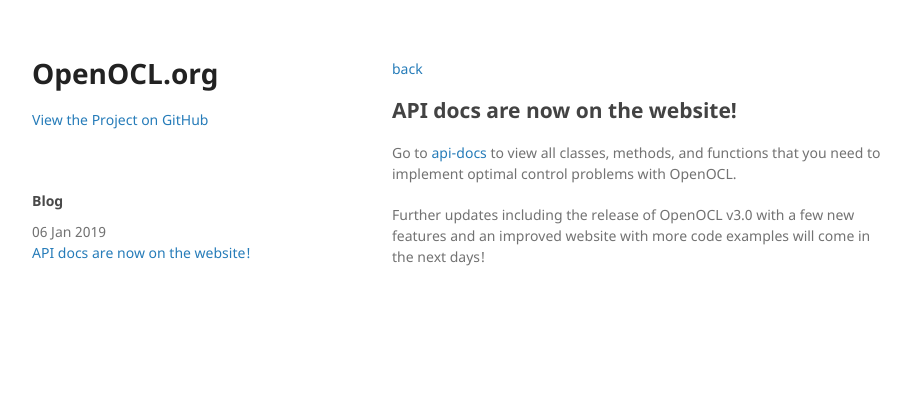
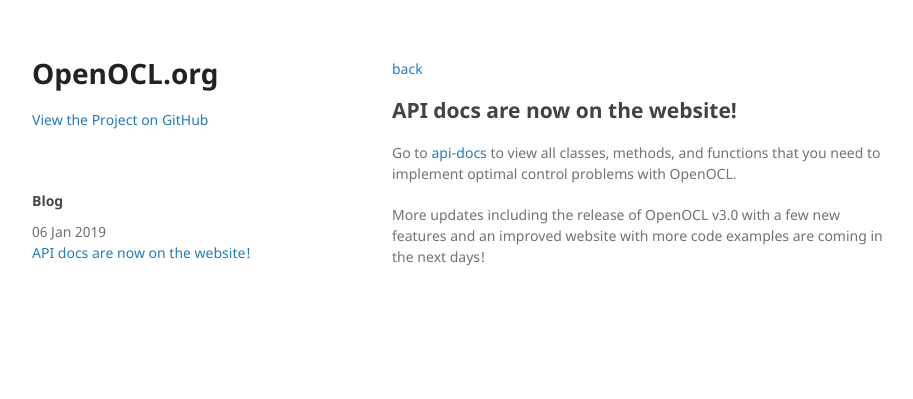
Before and after one commit to OpenOCL/openocl.github.io, a Jekyll site: the page built from _posts/2019-01-06-api-docs-on-website.md, in a window 1280 px wide. Shown: the top 399 px of the page, without its empty margins (178-1091 px from the left). Built offline with Jekyll 4.4.1, drawn with Linux system fonts in a browser that asks for light colours; our own code applies the rules of GitHub Pages for plain Markdown files.

Commit message:
Update 2019-01-06-api-docs-on-website.md

```diff
--- a/_posts/2019-01-06-api-docs-on-website.md
+++ b/_posts/2019-01-06-api-docs-on-website.md
@@ -4,4 +4,4 @@
 
 Go to [api-docs](/api-docs/) to view all classes, methods, and functions that you need to implement optimal control problems with OpenOCL.
 
-Further updates including the release of OpenOCL v3.0 with a few new features and an improved website with more code examples will come in the next days!
+More updates including the release of OpenOCL v3.0 with a few new features and an improved website with more code examples are coming in the next days!
```
